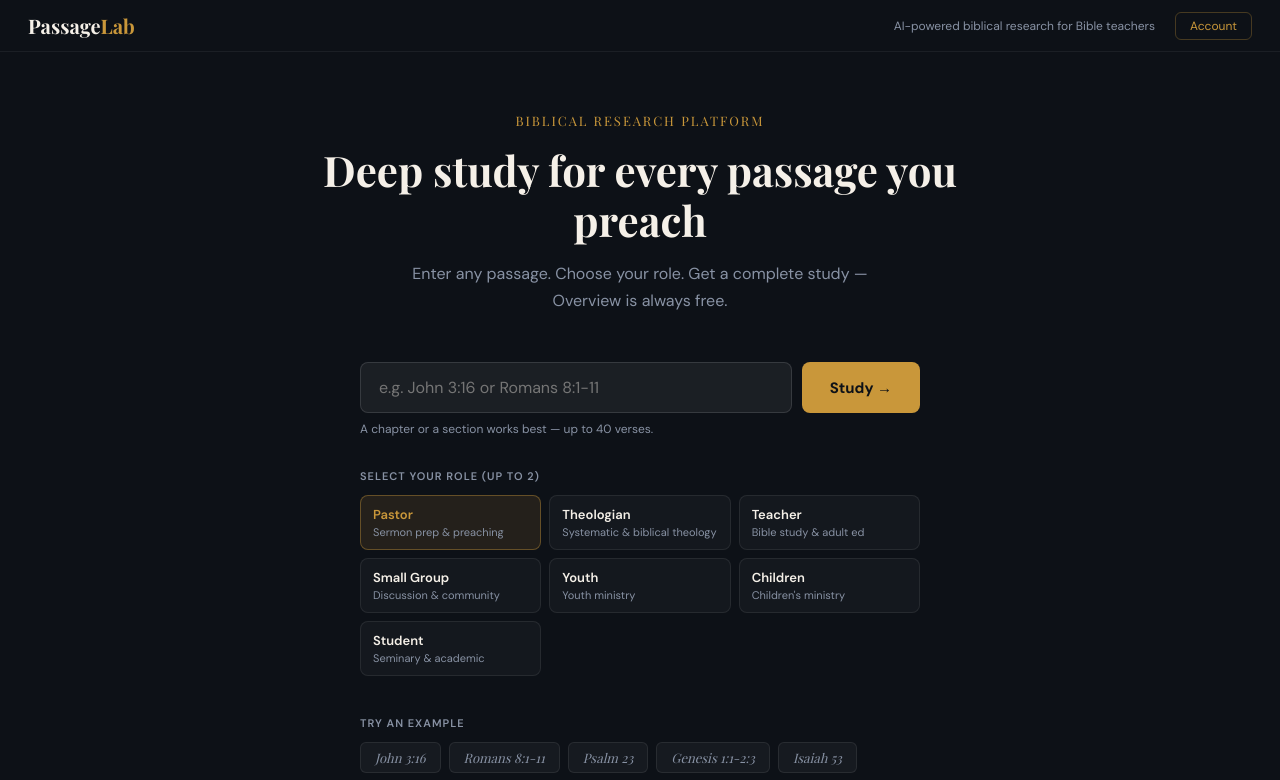
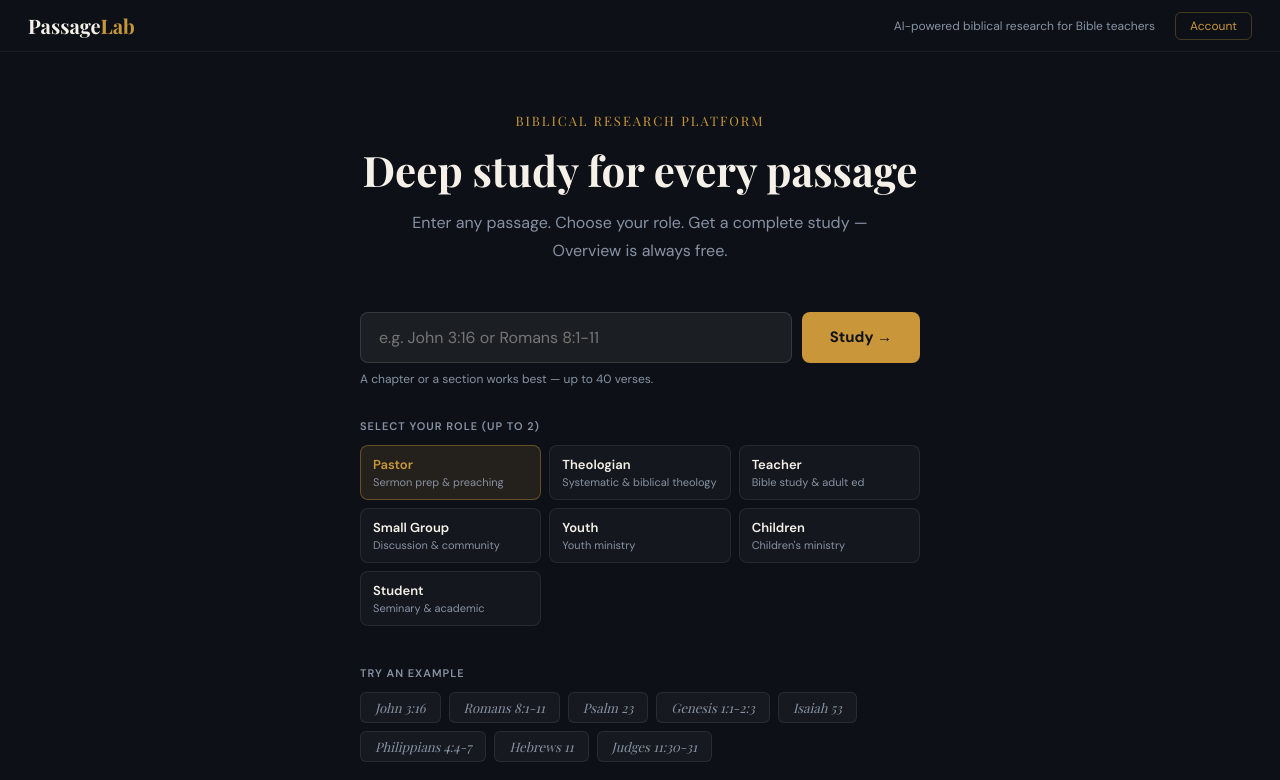
Before and after one commit to FutureXRP/PassageLab, a Next.js app: page / in a window 1280 px wide. Shown: the top 780 px of the page. Built offline with nearby package versions, Linux system fonts and the light colour scheme; no server answers; a web font is replaced by a local one.

Commit message:
Update landing page hero slogan
Change the hero headline from "Deep study for every passage you preach"
to "Deep study for every passage".

Co-Authored-By: Claude Opus 4.8 <noreply@anthropic.com>
Claude-Session: https://claude.ai/code/session_014oeAwvqaeiuD66NLtGoiVc

```diff
--- a/app/page.tsx
+++ b/app/page.tsx
@@ -77,7 +77,7 @@ function HomeContent() {
         </div>
 
         <h1 style={{ fontFamily: SERIF, fontSize: 42, fontWeight: 700, color: PARCHMENT, textAlign: 'center' as const, marginBottom: 14, lineHeight: 1.2, maxWidth: 640 }}>
-          Deep study for every passage you preach
+          Deep study for every passage
         </h1>
 
         <p style={{ fontSize: 16, color: SLATE, textAlign: 'center' as const, marginBottom: 48, maxWidth: 480, lineHeight: 1.7 }}>
```
